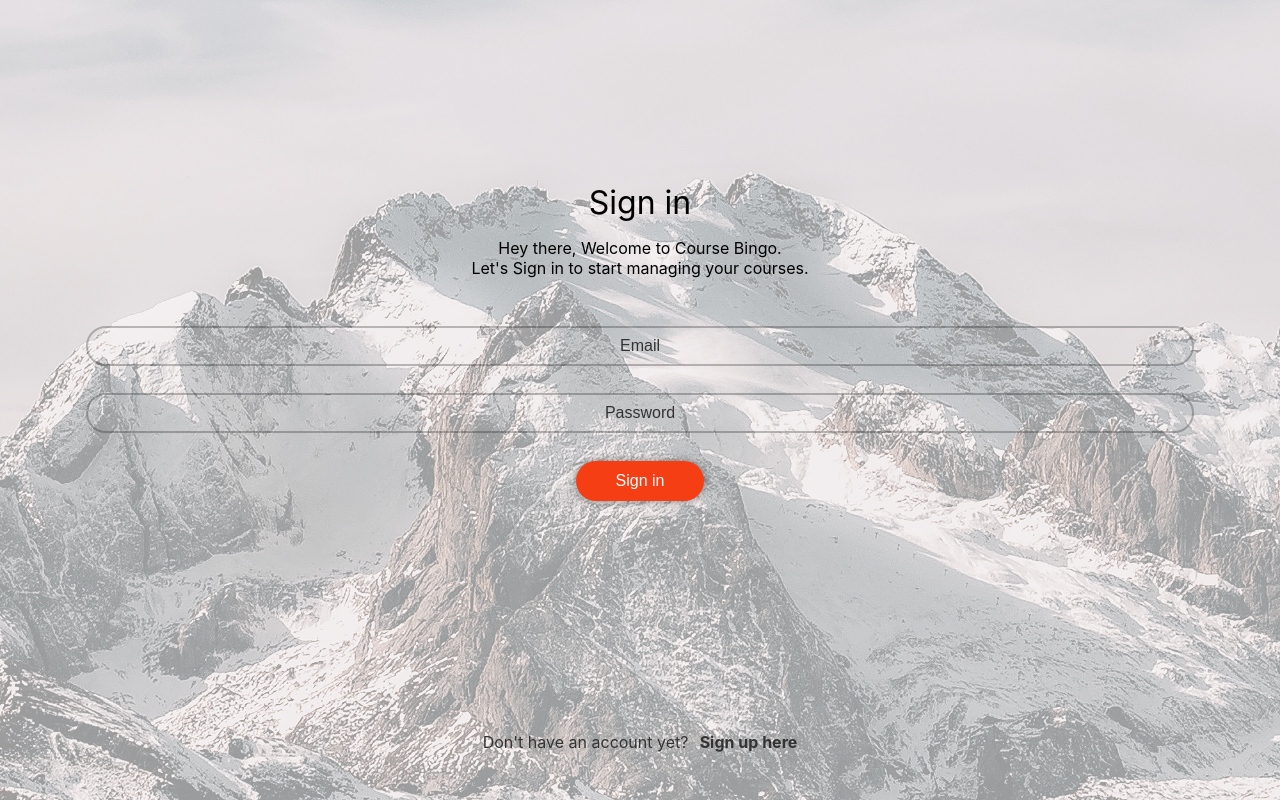
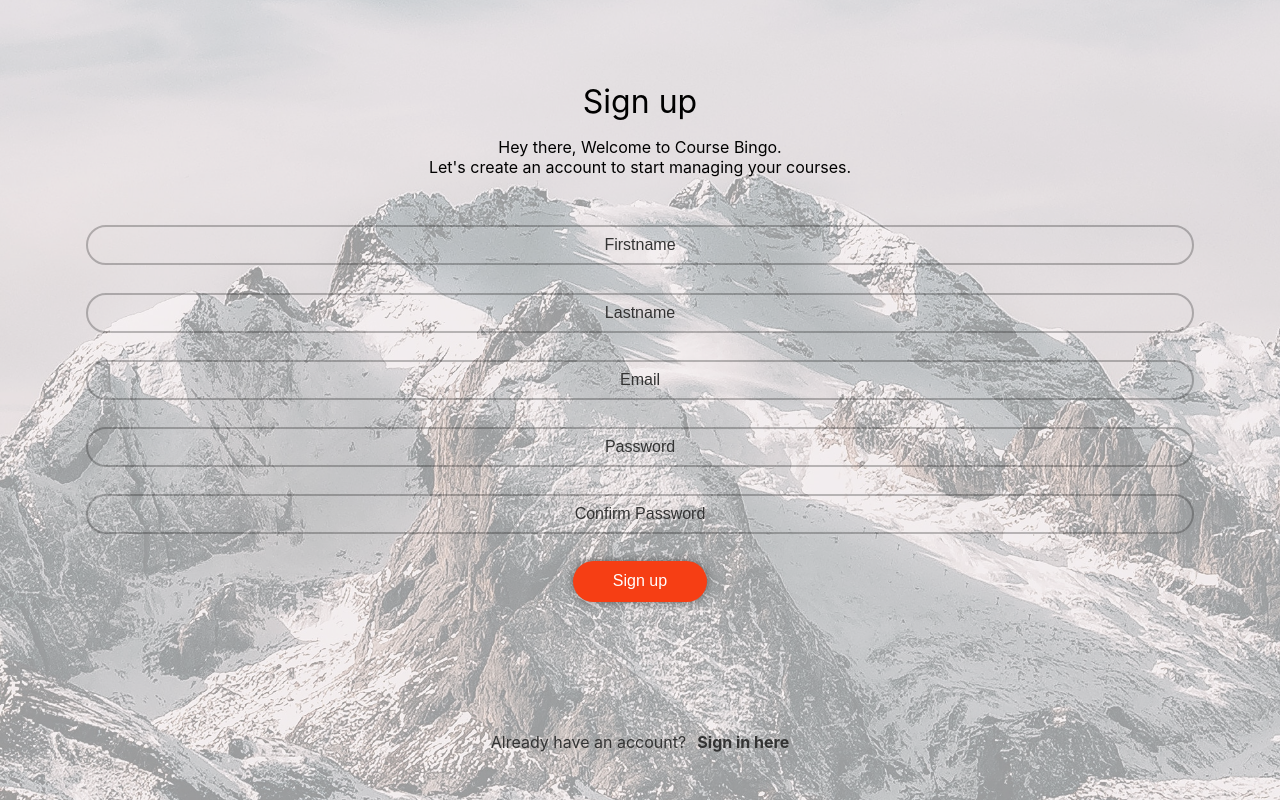
Before and after one commit to barackm/course-bingo, a React (Create React App) app: page / in a window 1280 px wide. Built offline with nearby package versions, Linux system fonts and the light colour scheme.

Commit message:
Finish the UI of the signup page

```diff
--- a/src/components/App.js
+++ b/src/components/App.js
@@ -1,9 +1,11 @@
-import Login from './auth/Login';
+// import Login from './auth/Login';
+import SignUp from './auth/SignUp';
 
 function App() {
   return (
     <div className="App">
-      <Login />
+      {/* <Login /> */}
+      <SignUp />
     </div>
   );
 }
--- /dev/null
+++ b/src/components/auth/SignUp.jsx
@@ -0,0 +1,74 @@
+import React, { Component } from 'react';
+import AuthTextInput from '../common/AuthTextInput';
+import SubmitBtn from '../common/SubmitBtn';
+
+class SignUp extends Component {
+  constructor(props) {
+    super(props);
+    this.state = {};
+  }
+
+  render() {
+    return (
+      <div className="login-page-main-container d-flex flex-column">
+        <div className="login-overlay" />
+
+        <form className="login-page-main d-flex flex-column flex-center">
+          <div className="login-header d-flex flex-center flex-column text-center">
+            <h1>Sign up</h1>
+            <p>
+              Hey there, Welcome to Course Bingo.
+              <br />
+              Let&apos;s create an account to start managing your courses.
+            </p>
+          </div>
+          <AuthTextInput
+            onChange={() => {}}
+            placeholder="Firstname"
+            value=""
+            name="firstname"
+            focus
+          />
+          <AuthTextInput
+            onChange={() => {}}
+            placeholder="Lastname"
+            value=""
+            name="lastname"
+            focus
+          />
+          <AuthTextInput
+            onChange={() => {}}
+            placeholder="Email"
+            value=""
+            type="email"
+            name="email"
+            focus
+          />
+          <AuthTextInput
+            placeholder="Password"
+            value=""
+            type="password"
+            name="password"
+            onChange={() => {}}
+          />
+          <AuthTextInput
+            placeholder="Confirm Password"
+            value=""
+            type="password"
+            name="password"
+            onChange={() => {}}
+          />
+          <SubmitBtn label="Sign up" />
+        </form>
+        <div className="signup-details d-flex flex-center">
+          Already have an account?
+          <a href="#f" className="sign-up-link">
+            Sign in here
+          </a>
+        </div>
+      </div>
+    );
+  }
+}
+
+export default SignUp;
```
